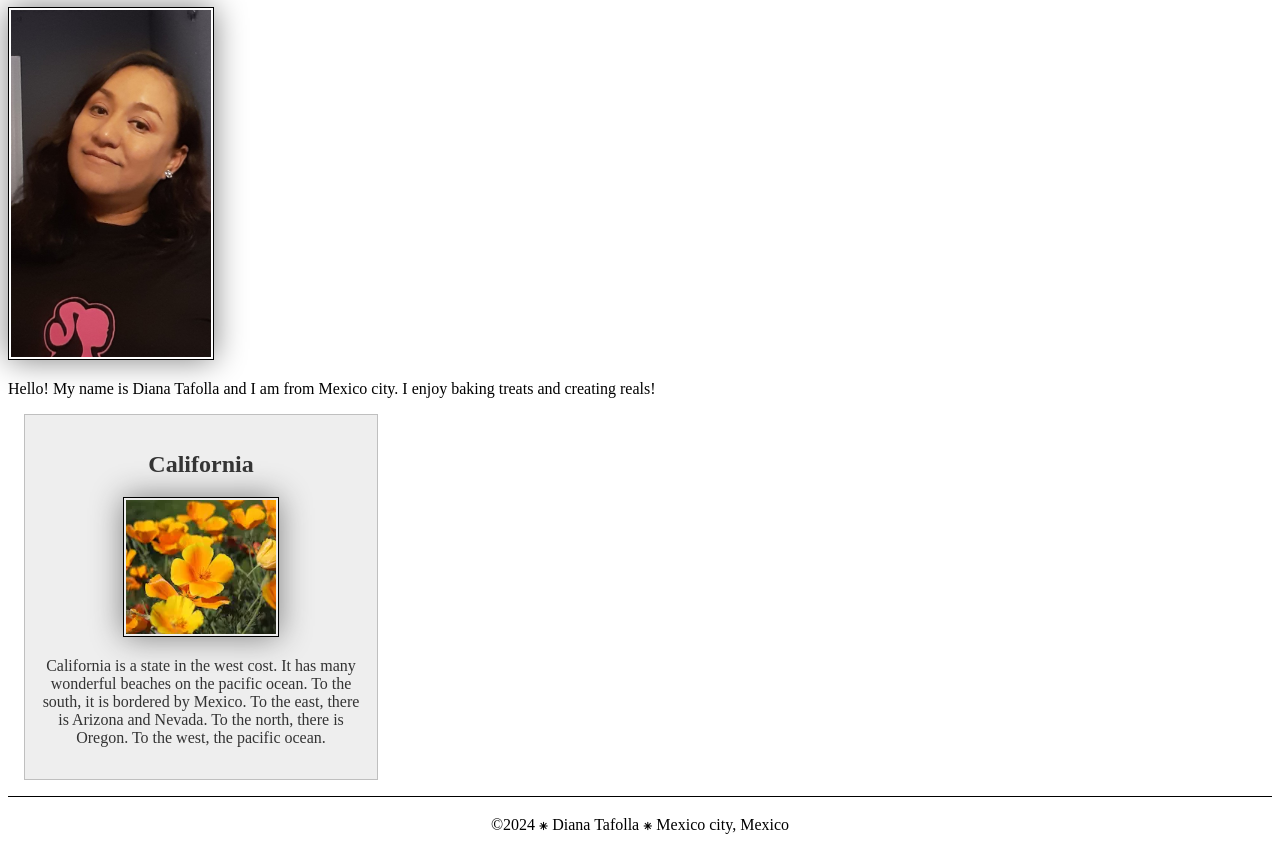
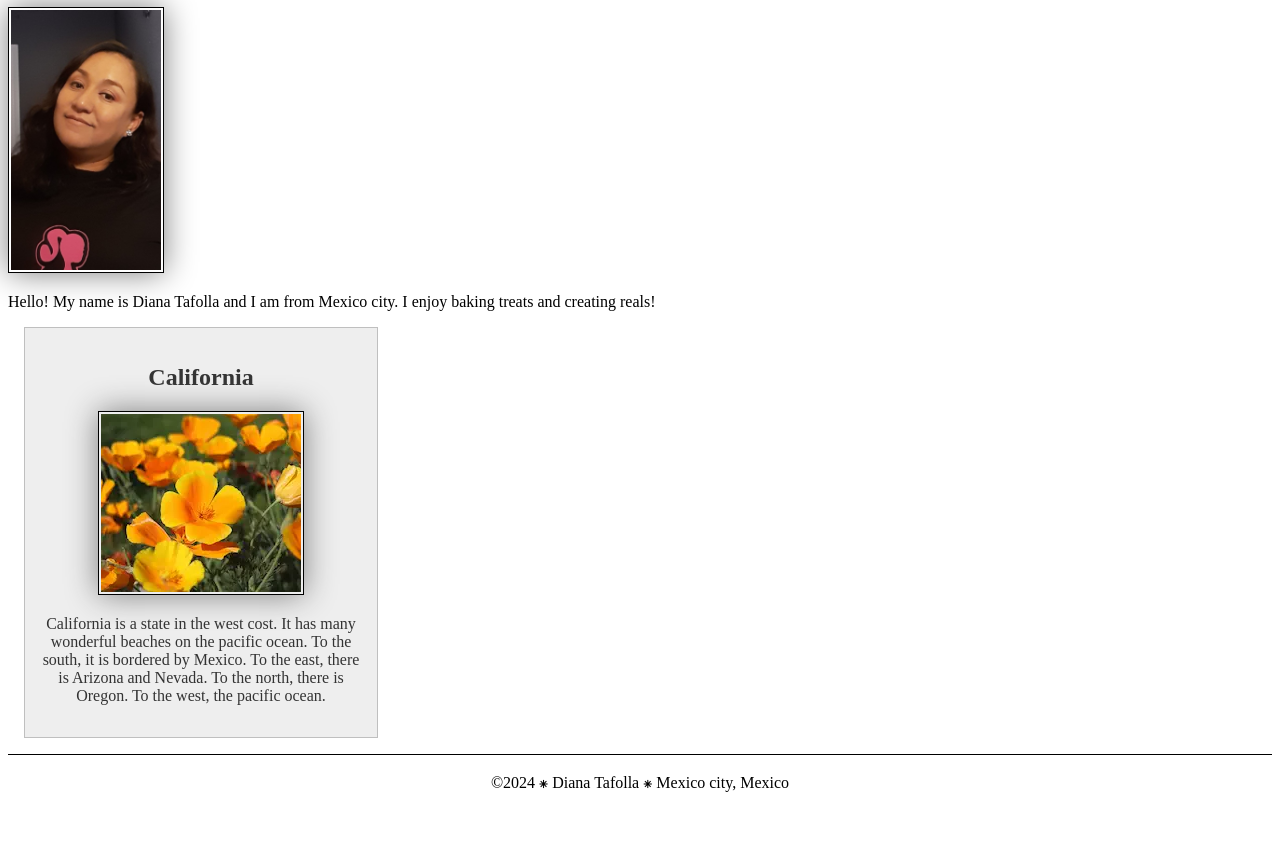
Before and after one commit to dianaTafolla510/wdd130, a plain HTML site: page index.html in a window 1280 px wide. Shown: the part 217-1068 px from the top of the page. After the commit the page ends 1026 px from the top, so only its background shows below. Drawn offline with Linux system fonts and the light colour scheme.

Commit message:
correcting aside img

```diff
--- a/styles/styles.css
+++ b/styles/styles.css
@@ -39,8 +39,13 @@ aside{
     text-align: center;
 }
 
+aside img{
+    width: 200px;
+    height: auto;
+}
+
 main img{
-    width: 200px;
+    width: 150px;
     height: auto;
 }
 
```
